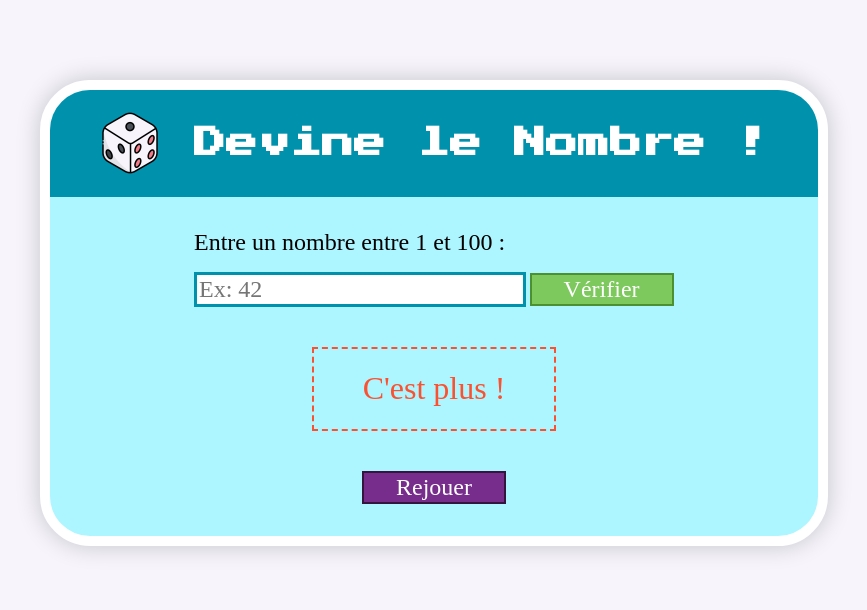
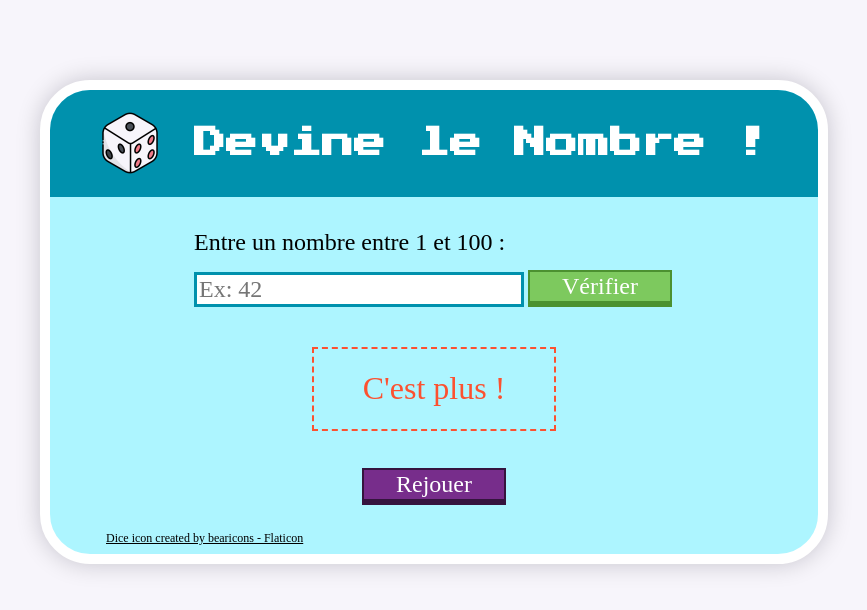
Before and after one commit to anaisdunand/devine-le-nombre, a plain HTML site: page index.html in a window 1280 px wide. Shown: the whole page, without its empty margins (206-1073 px from the left). Drawn offline with Linux system fonts and the light colour scheme; a web font is replaced by a local one.

Commit message:
Ajout de style + crédit icône

```diff
--- a/index.html
+++ b/index.html
@@ -27,6 +27,7 @@
                 <span class="box__score box__score--hidden">Tu as trouvé en 25 tentatives !</span>
                 <button class="box__button box__button--replay" id="replay">Rejouer</button>
             </div>
+            <a class="box__credit" href="https://www.flaticon.com/free-icons/dice" title="dice icons">Dice icon created by bearicons - Flaticon</a>
         </div>
     </body>
 </html>
--- a/sass/style.scss
+++ b/sass/style.scss
@@ -17,6 +17,13 @@ $main-font: 'Goldman';
 @mixin text-style {
     font-family: $main-font;
     font-size: 24px;
+}
+
+@mixin button-color($color, $darker-color) {
+    color: white;
+    background: $color;
+    border: 2px solid $darker-color;
+    box-shadow: 0px 4px 0px $darker-color;
 }
 
 body {
@@ -66,22 +73,25 @@ body {
         width: 30rem;
     }
     &__input {
-        width: 67%;
+        width: 20rem;
         @include text-style;
         border: 3px solid $primary-color;
     }
     &__button {
+        position: relative;
+        bottom: 3px;
         width: 9rem;
         @include text-style;
-        color: white;
         cursor: pointer;
         &--check {
-            background: $first-btn-color;
-            border: 2px solid $first-btn-darker;
+            @include button-color($first-btn-color, $first-btn-darker);
         }
         &--replay {
-            background: $second-btn-color;
-            border: 2px solid $second-btn-darker;
+            @include button-color($second-btn-color, $second-btn-darker);
+        }
+        &:active {
+            transform: translateY(4px);
+            box-shadow: none;
         }
     }
     &__clue {
@@ -106,4 +116,11 @@ body {
             display: none;
         }
     }
+    &__credit {
+        position: relative;
+        left: 3.5rem; bottom: 0.5rem;
+        font-family: $main-font;
+        font-size: 12px;
+        color: black;
+    }
 }
```
Also changed, not shown: assets/css/style.css.
